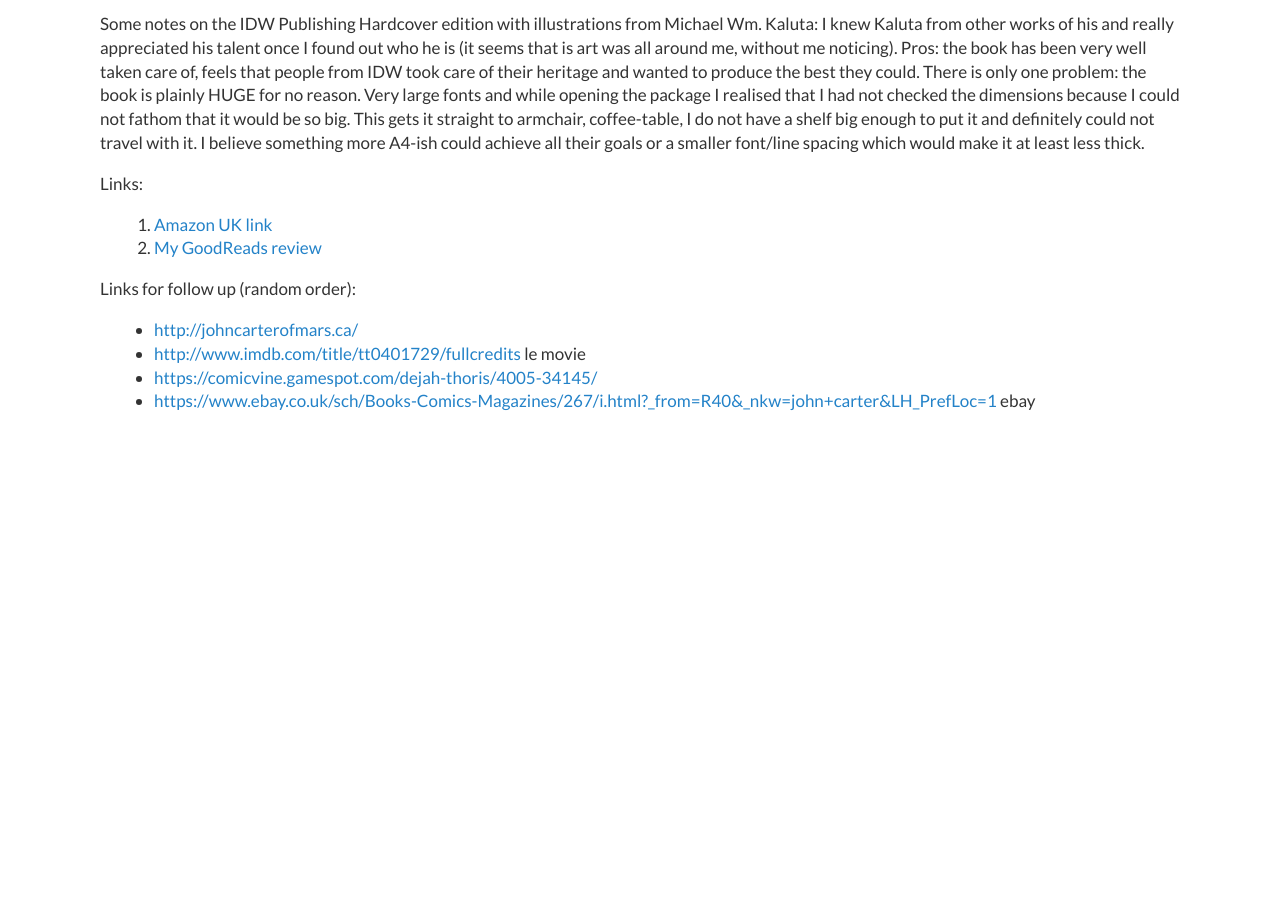
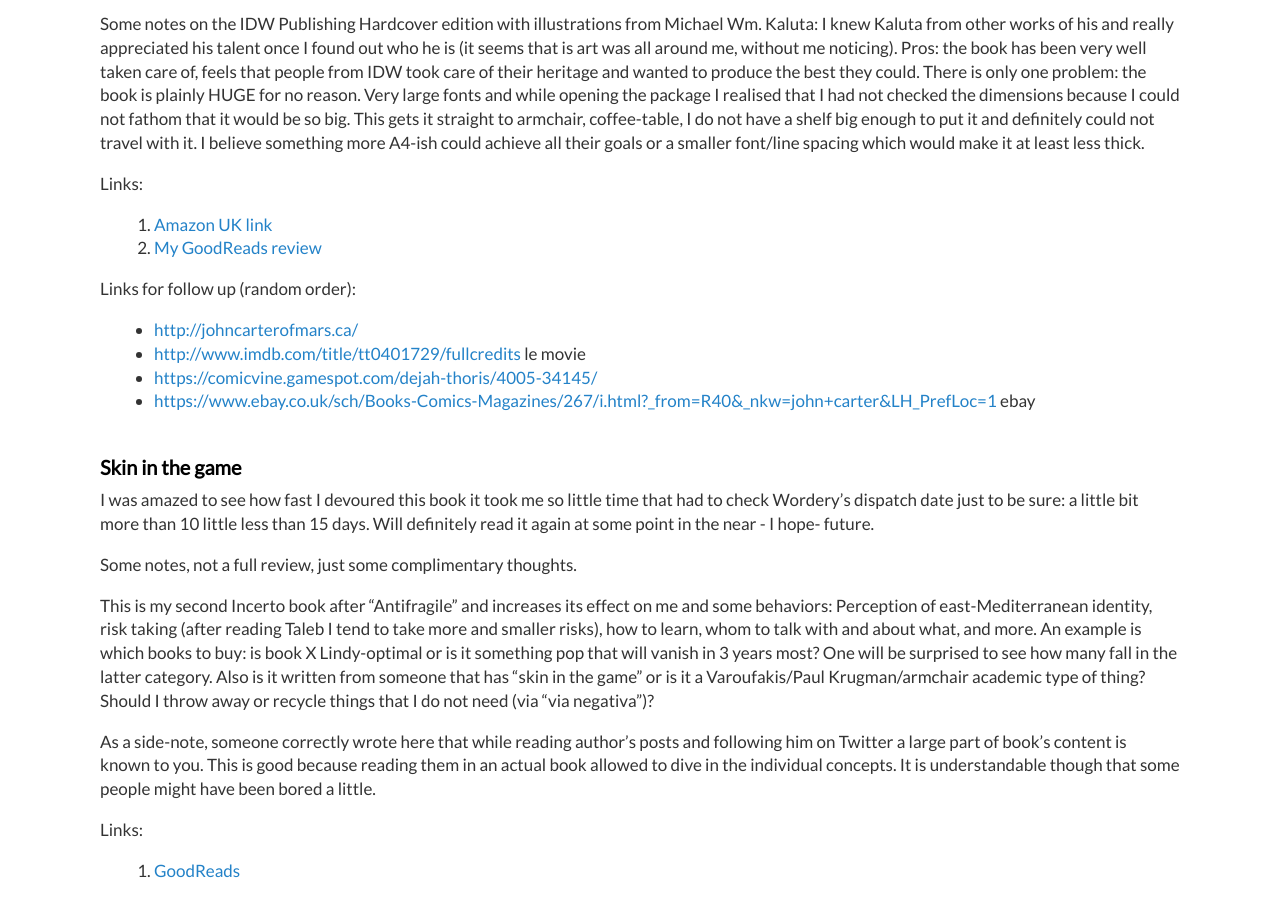
Before and after one commit to dimitrismistriotis/dimitrismistriotis.github.io, a Jekyll site: the page built from _posts/2018-01-21-books_of_2018.md, in a window 1280 px wide and 900 px high, scrolled down 1783 px. Built offline with Jekyll 4.4.1, drawn with Linux system fonts in a browser that asks for light colours; before the commit the page ends 2213 px from its top, so only the background shows below that.

Commit message:
Skin in the Gams

```diff
--- a/_posts/2018-01-21-books_of_2018.md
+++ b/_posts/2018-01-21-books_of_2018.md
@@ -122,3 +122,32 @@
 * <http://www.imdb.com/title/tt0401729/fullcredits> le movie
 * <https://comicvine.gamespot.com/dejah-thoris/4005-34145/>
 * <https://www.ebay.co.uk/sch/Books-Comics-Magazines/267/i.html?_from=R40&_nkw=john+carter&LH_PrefLoc=1> ebay
+
+## Skin in the game
+
+I was amazed to see how fast I devoured this book it took me so little time that
+had to check Wordery's dispatch date just to be sure: a little bit more than 10
+little less than 15 days. Will definitely read it again at some point in the
+ near - I hope- future.
+
+Some notes, not a full review, just some complimentary thoughts.
+
+This is my second Incerto book after "Antifragile" and increases its effect
+on me and some behaviors: Perception of east-Mediterranean identity, risk
+taking (after reading Taleb I tend to take more and smaller risks), how to
+learn, whom to talk with and about what, and more. An example is which books to
+buy: is book X Lindy-optimal or is it something pop that will vanish in 3 years
+most? One will be surprised to see how many fall in the latter category. Also is
+it written from someone that has "skin in the game" or is it a Varoufakis/Paul
+Krugman/armchair academic type of thing? Should I throw away or recycle things
+that I do not need (via "via negativa")?
+
+As a side-note, someone correctly wrote here that while reading author's posts
+and following him on Twitter a large part of book's content is known to you.
+This is good because reading them in an actual book allowed to dive in the
+individual concepts. It is understandable though that some people might have
+been bored a little.
+
+Links:
+
+1. [GoodReads](https://www.goodreads.com/book/show/36064445-skin-in-the-game)
```
